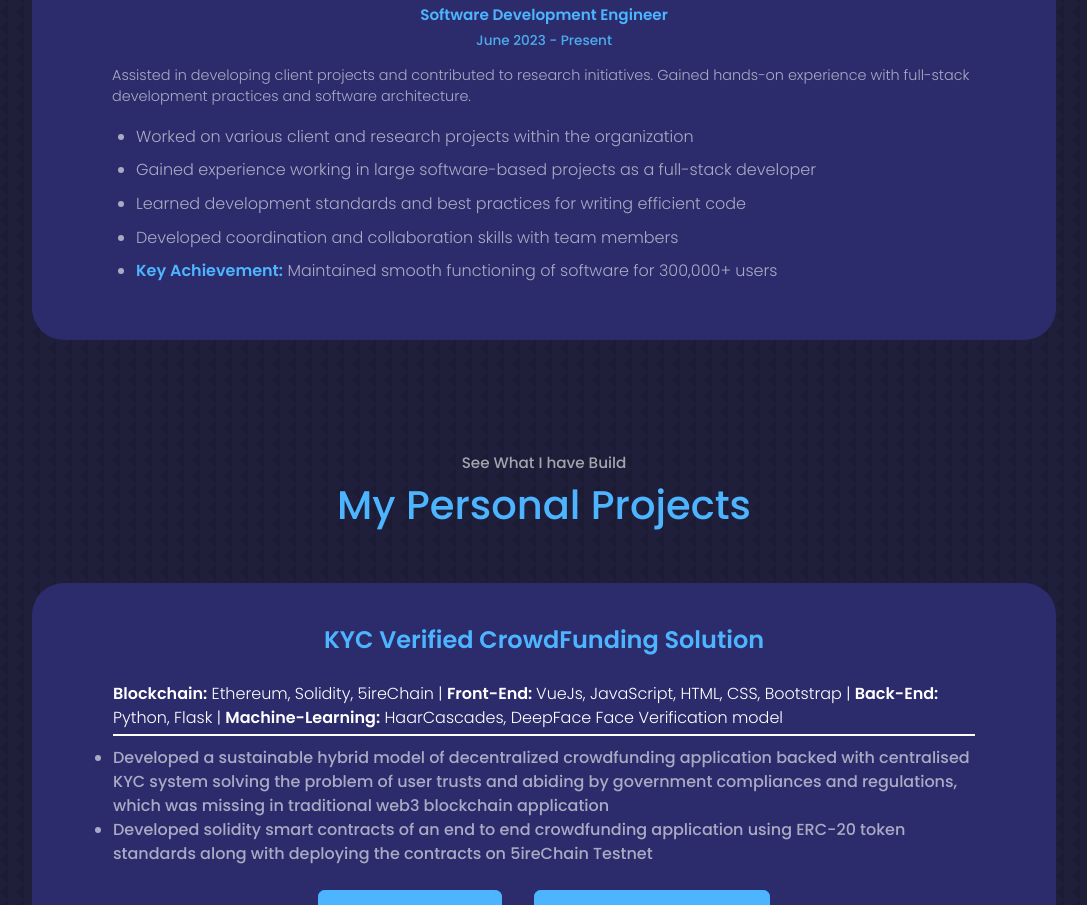
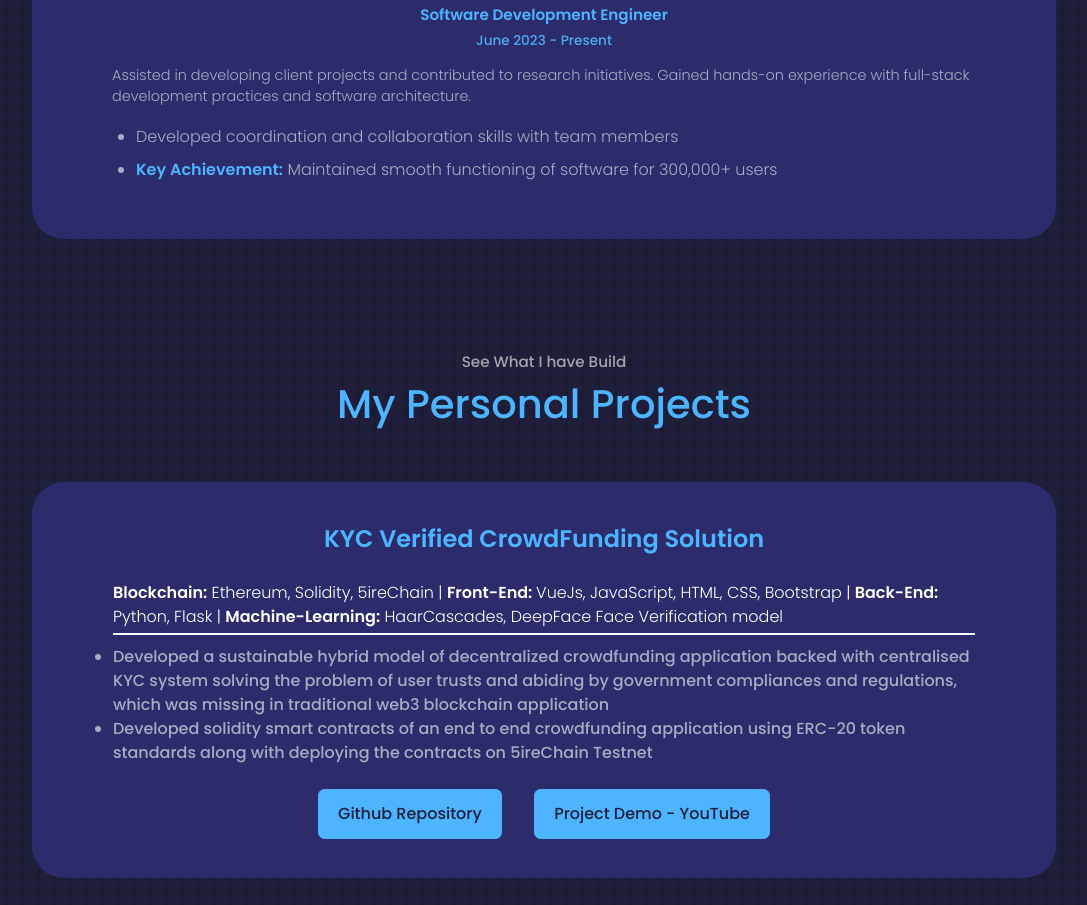
Before and after one commit to shahkushal38/portfolio-website, a React (Create React App) app: page / in a window 1280 px wide. Shown: the part 3500-4405 px from the top of the page, without its empty margins (96-1183 px from the left). Built offline with nearby package versions, Linux system fonts and the light colour scheme.

Commit message:
MSCI changes tp

```diff
--- a/src/components/work/work.jsx
+++ b/src/components/work/work.jsx
@@ -42,9 +42,6 @@ const Work = () => {
             <p className='job_duration'>June 2023 - Present</p>
             <p className='job_description'>Assisted in developing client projects and contributed to research initiatives. Gained hands-on experience with full-stack development practices and software architecture.</p>
             <ul className='client_review'>
-              <li>Worked on various client and research projects within the organization</li>
-              <li>Gained experience working in large software-based projects as a full-stack developer</li>
-              <li>Learned development standards and best practices for writing efficient code</li>
               <li>Developed coordination and collaboration skills with team members</li>
               <li><strong>Key Achievement:</strong> Maintained smooth functioning of software for 300,000+ users</li>
             </ul>
```
